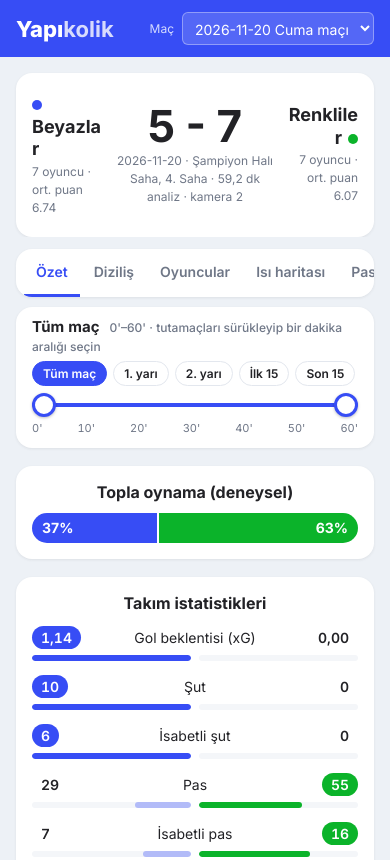
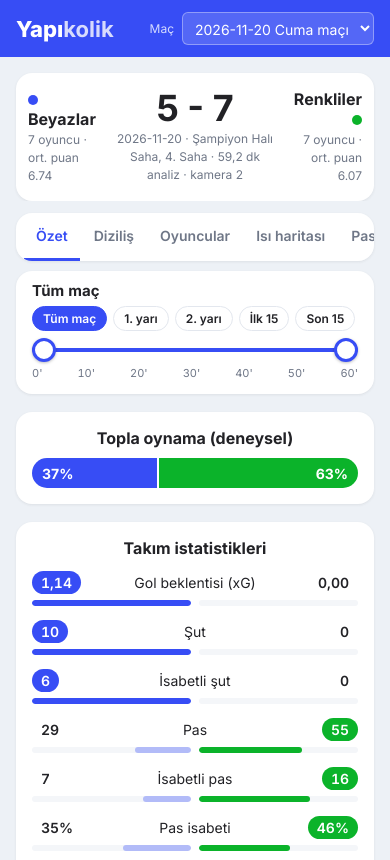
Before and after one commit to yecelik97/yapikolik, a plain HTML site: page index.html in a window 390 px wide. Shown: the top 860 px of the page. Drawn offline with Linux system fonts and the light colour scheme.

Commit message:
Fix mobile layout
Co-Authored-By: Claude Opus 5.5 <noreply@anthropic.com>
Claude-Session: https://claude.ai/code/session_017mn9LXRvA4PD6rKoKTbMkt

```diff
--- a/index.html
+++ b/index.html
@@ -202,6 +202,22 @@ th[aria-sort="ascending"],th[aria-sort="descending"]{color:var(--ink)}
 .chips span{border-style:solid;background:var(--soft)}
 .ava{border-width:2px}
 .score .mid{max-width:min(240px,46vw)} .score .side{min-width:72px}
+.ava{max-width:none;flex:none;aspect-ratio:1}
+.plink{white-space:nowrap}
+.lu li{display:flex;align-items:center;gap:6px;flex-wrap:wrap}
+.pitchscroll{overflow-x:auto;-webkit-overflow-scrolling:touch}
+@media (max-width:520px){
+  .score .in{grid-template-columns:minmax(0,1fr) auto minmax(0,1fr);gap:8px;padding:16px 12px}
+  .tname{font-size:16px;overflow-wrap:normal;word-break:normal;hyphens:none}
+  .score .side{min-width:0}
+  .score .mid{max-width:42vw}
+  .goals{font-size:36px}
+  #winbar .in{padding:8px 12px 10px}
+  .wlab small{display:none}
+  .wquick{flex-wrap:nowrap;overflow-x:auto;scrollbar-width:none}
+  .wquick button{flex:none;padding:3px 9px}
+  .pitchscroll>svg{min-width:560px}
+}
 /* minute range: two handles on one track, sticky under the tabs */
 #winbar{position:sticky;top:calc(env(safe-area-inset-top, 0px) + 58px);z-index:4;background:var(--bg);padding-top:10px}
 #winbar .in{background:var(--surface);border-radius:16px;padding:10px 16px 12px;box-shadow:0 1px 3px rgba(34,34,38,.08)}
@@ -828,9 +844,9 @@ function render(){
           <text x="${x}" y="${y + 0.45}" text-anchor="middle" font-size="1.2" font-weight="700" fill="var(--on-chip)" font-family="Barlow Condensed, sans-serif">${effRating(m, p).toFixed(1)}</text>
           <text x="${x}" y="${y + 3.1}" text-anchor="middle" font-size="1.25" font-weight="600" fill="var(--ink)" stroke="var(--soft)" stroke-width="0.35" paint-order="stroke" font-family="Inter, sans-serif">${esc(p.name)}${p === keeper ? " (K)" : ""}</text></g>`;
       }
-      lists += `<div><b><span class="dot" style="background:${colorOf(t.name)}"></span>${esc(t.name)}</b><ul class="plain" style="margin-top:4px">${seven.map(p => `<li style="list-style:none;margin:4px 0 4px -18px">${pl(p)}${p === keeper ? " (kaleci)" : ""} · ${p.minutes.toFixed(0)} dk</li>`).join("")}</ul></div>`;
+      lists += `<div><b><span class="dot" style="background:${colorOf(t.name)}"></span>${esc(t.name)}</b><ul class="plain lu" style="margin-top:4px">${seven.map(p => `<li style="list-style:none;margin:4px 0 4px -18px">${pl(p)}${p === keeper ? " (kaleci)" : ""} · ${p.minutes.toFixed(0)} dk</li>`).join("")}</ul></div>`;
     }
-    html += `<section class="panel"><h2>İlk 7 ve ortalama konumlar</h2><div style="margin-top:10px">${pitchSvg(L, W, marks)}</div>
+    html += `<section class="panel"><h2>İlk 7 ve ortalama konumlar</h2><div class="pitchscroll" style="margin-top:10px">${pitchSvg(L, W, marks)}</div>
       <div class="legend" style="margin-top:8px"><span>Her daire oyuncunun maç boyunca ortalama konumu (üst üste binenler hafifçe ayrılmıştır); içindeki sayı puanı.</span><span>İlk 7: her takımda kamerada en uzun takip edilen yedi oyuncu. (K): kaleye en yakın duran.</span></div>
       <div style="display:flex;flex-wrap:wrap;gap:16px 40px;margin-top:12px">${lists}</div></section>`;
   }
```
